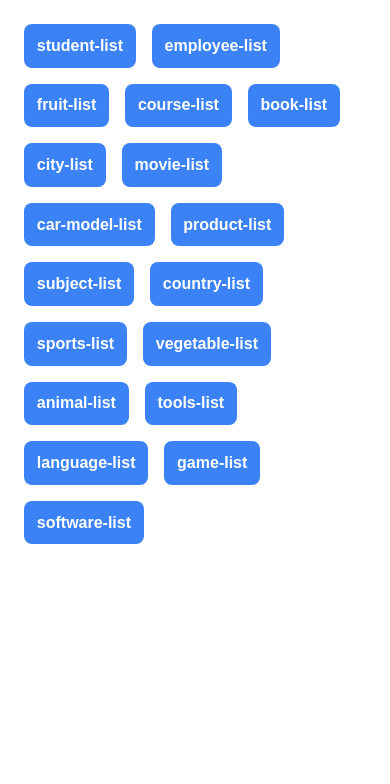
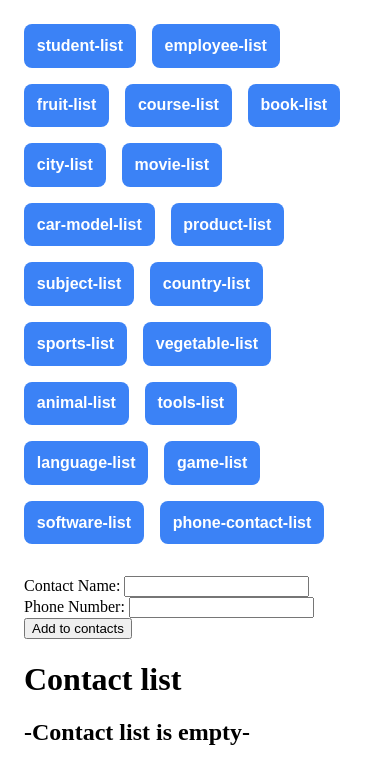
Before and after one commit to devken4u/angular-50-ds-services, an Angular app: page /phone-contact-list in a window 390 px wide. Before the commit this address led to /. Shown: the top 784 px of the page. Built offline with nearby package versions, Linux system fonts and the light colour scheme.

Commit message:
feat(phone contact list): Added phone contact list

```diff
--- a/src/app/app.module.ts
+++ b/src/app/app.module.ts
@@ -22,6 +22,7 @@ import { ToolsListComponent } from './tools-list/tools-list.component';
 import { LanguageListComponent } from './language-list/language-list.component';
 import { GameListComponent } from './game-list/game-list.component';
 import { SoftwareListComponent } from './software-list/software-list.component';
+import { PhoneContactListComponent } from './phone-contact-list/phone-contact-list.component';
 
 @NgModule({
   declarations: [
@@ -43,7 +44,8 @@ import { SoftwareListComponent } from './software-list/software-list.component';
     ToolsListComponent,
     LanguageListComponent,
     GameListComponent,
-    SoftwareListComponent
+    SoftwareListComponent,
+    PhoneContactListComponent
   ],
   imports: [
     RouterOutlet,
--- a/src/app/app.routes.ts
+++ b/src/app/app.routes.ts
@@ -17,6 +17,7 @@ import { ToolsListComponent } from './tools-list/tools-list.component';
 import { LanguageListComponent } from './language-list/language-list.component';
 import { GameListComponent } from './game-list/game-list.component';
 import { SoftwareListComponent } from './software-list/software-list.component';
+import { PhoneContactListComponent } from './phone-contact-list/phone-contact-list.component';
 
 export const routes: Routes = [
   { path: '', redirectTo: 'student-list', pathMatch: 'full' },
@@ -38,4 +39,5 @@ export const routes: Routes = [
   { path: 'language-list', component: LanguageListComponent },
   { path: 'game-list', component: GameListComponent },
   { path: 'software-list', component: SoftwareListComponent },
+  { path: 'phone-contact-list', component: PhoneContactListComponent },
 ];
--- /dev/null
+++ b/src/app/phone-contact-list/phone-contact-list.component.html
@@ -0,0 +1,26 @@
+<main>
+  <div>
+    <label for="name">Contact Name: </label>
+    <input type="text" id="name" [(ngModel)]="name" />
+    <br />
+    <label for="phoneNumber">Phone Number: </label>
+    <input type="tel" id="phoneNumber" [(ngModel)]="phoneNumber" />
+    <br />
+    <button (click)="add()">Add to contacts</button>
+  </div>
+  <div>
+    <h1>Contact list</h1>
+    @if( contactList.length === 0){
+    <h2>-Contact list is empty-</h2>
+    }@else{
+    <ol>
+      @for( contact of contactList; track $index){
+      <li [style.marginBottom]="'20px'">
+        Contact Name: {{ contact.name }} <br />
+        Phone Number: {{ contact.phoneNumber }}
+      </li>
+      }
+    </ol>
+    }
+  </div>
+</main>
--- /dev/null
+++ b/src/app/phone-contact-list/phone-contact-list.component.ts
@@ -0,0 +1,23 @@
+import { Component } from '@angular/core';
+import { Contact } from '../types';
+
+@Component({
+  selector: 'app-phone-contact-list',
+  templateUrl: './phone-contact-list.component.html',
+  styleUrl: './phone-contact-list.component.css',
+})
+export class PhoneContactListComponent {
+  contactList: Contact[] = [];
+
+  name: string = '';
+  phoneNumber: string = '';
+
+  add() {
+    this.contactList.push({
+      name: this.name,
+      phoneNumber: this.phoneNumber,
+    });
+    this.name = '';
+    this.phoneNumber = '';
+  }
+}
--- a/src/app/types.ts
+++ b/src/app/types.ts
@@ -81,3 +81,8 @@ export type Game = {
 export type Software = {
   name: string;
 };
+
+export type Contact = {
+  name: string;
+  phoneNumber: string;
+};
```
Also changed, not shown: src/app/phone-contact-list/phone-contact-list.component.css (added), 1 other file (tests, documents, lock files or other folders).
